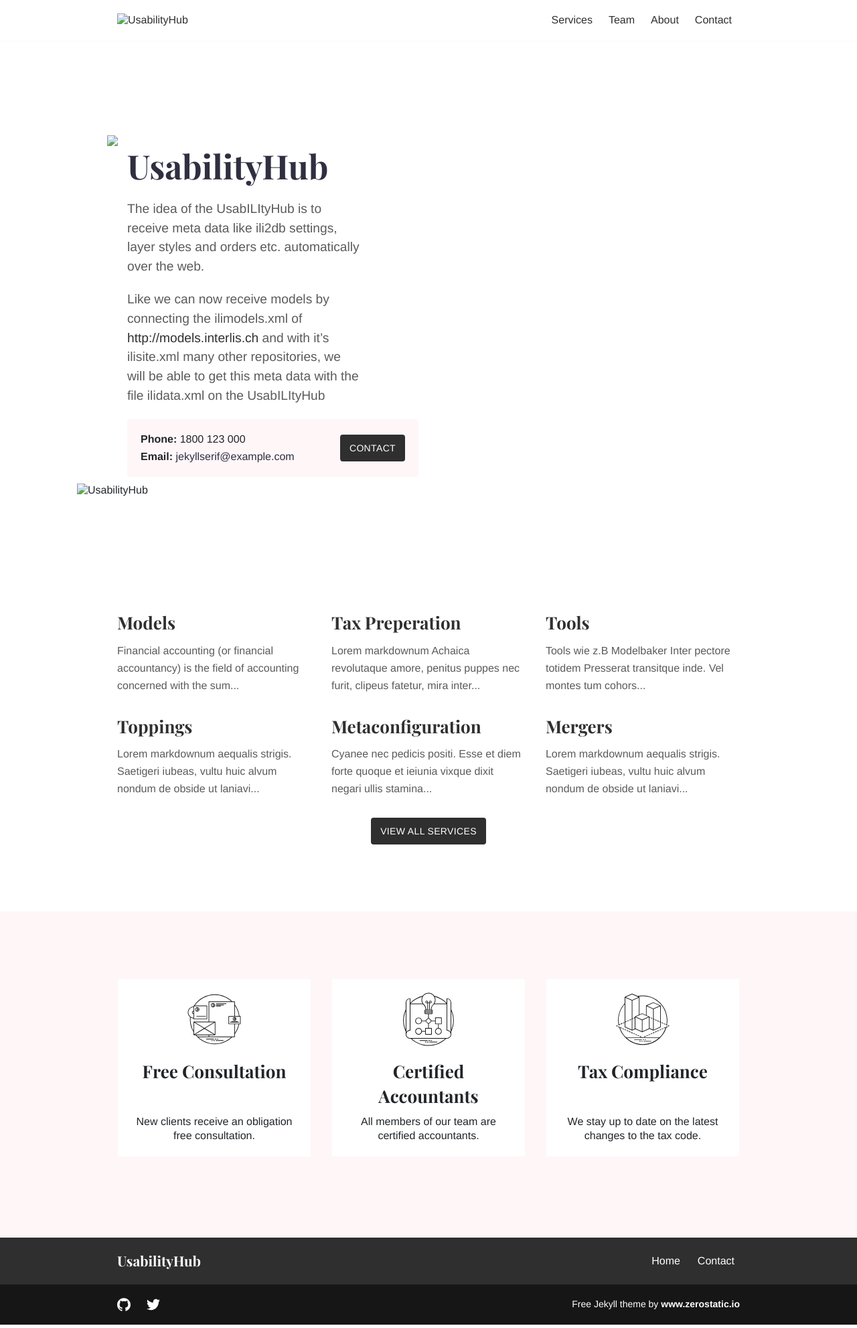
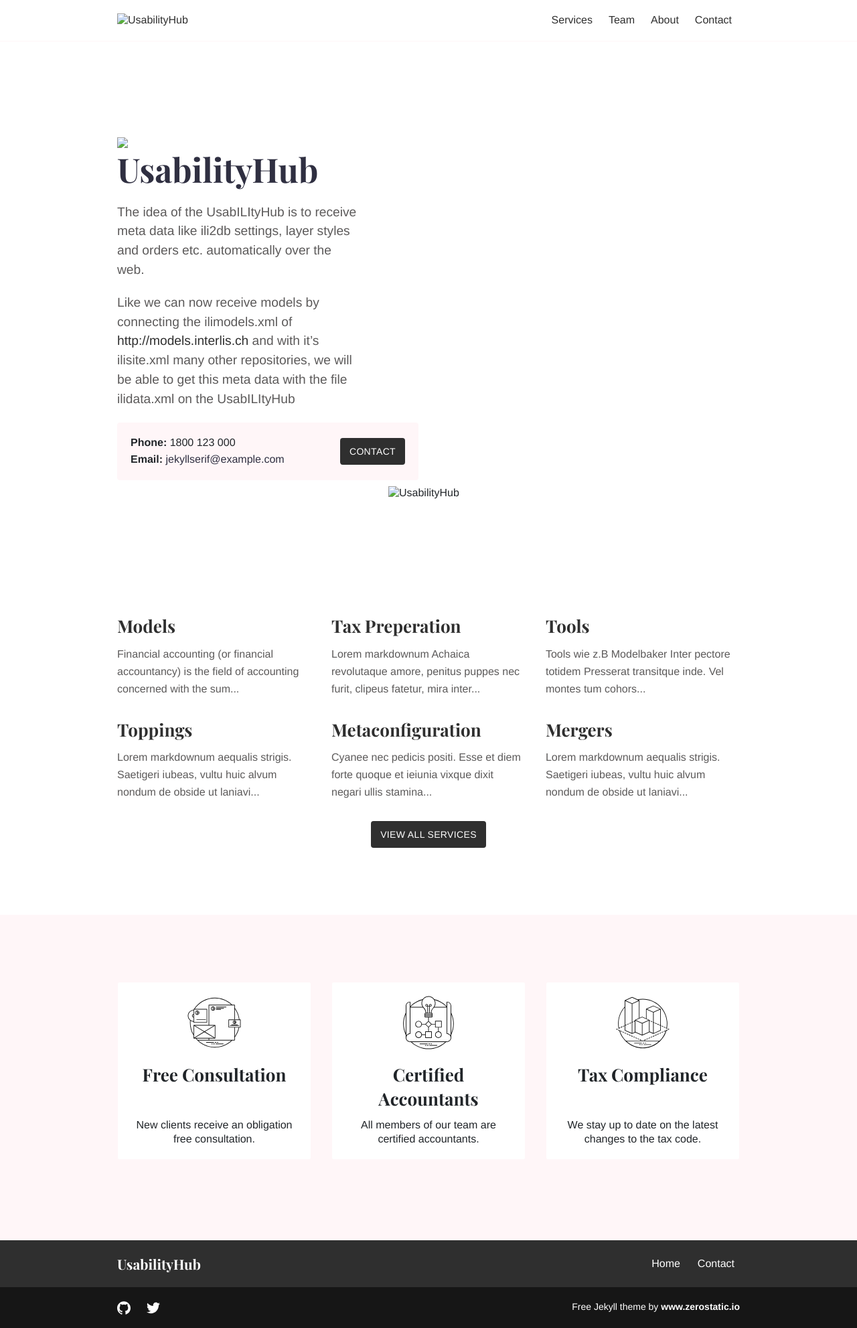
Before and after one commit to ZsanettMed/happy-plankton-d87df, a Jekyll site: the page built from index.md, in a window 1280 px wide. Shown: the whole page at 67% size. Built offline with Jekyll 4.4.1, drawn with Linux system fonts in a browser that asks for light colours.

Commit message:
home.html: changed

```diff
--- a/_layouts/home.html
+++ b/_layouts/home.html
@@ -6,7 +6,7 @@ bodyClass: page-home
 
 <div class="intro">
   <div class="container">
-  <img src="file:///C:/Opengis.ch/Usabilityhub/Homepage/SVG/klein.svg"
+  <img src="file:///C:/Opengis.ch/Usabilityhub/Homepage/SVG/klein.svg">
     <div class="row justify-content-start">
       <div class="col-12 col-md-7 col-lg-6 order-2 order-md-1">
         {{ content }}
```
